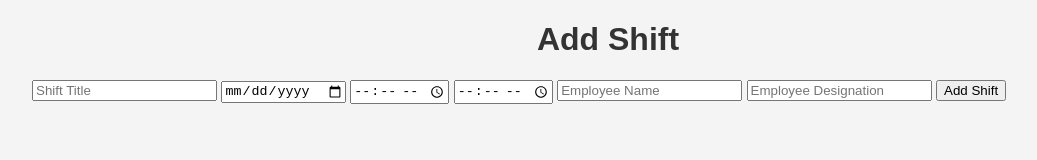
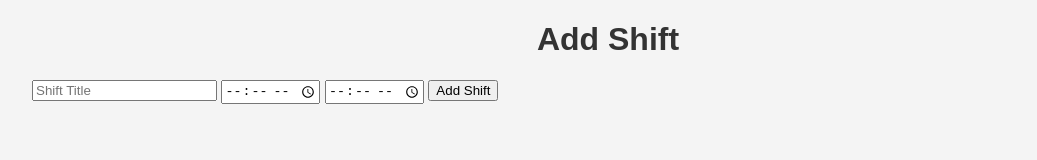
Before and after one commit to aljojose2552/Project123, a website: page addshift.html in a window 1280 px wide. Shown: the whole page, without its empty margins (32-1069 px from the left). Drawn offline with Linux system fonts and the light colour scheme.

Commit message:
add shift front end correction

```diff
--- a/addshift.html
+++ b/addshift.html
@@ -11,11 +11,9 @@
         <h1>Add Shift</h1>
         <!-- Shift Form -->
         <input type="text" id="shift-title" placeholder="Shift Title">
-        <input type="date" id="shift-date" placeholder="Shift Date">
         <input type="time" id="start-time" placeholder="Start Time">
         <input type="time" id="end-time" placeholder="End Time">
-        <input type="text" id="employee-name" placeholder="Employee Name">
-        <input type="text" id="employee-designation" placeholder="Employee Designation">
+
         <button id="add-shift">Add Shift</button>
 
         <!-- Display Shifts -->
```
